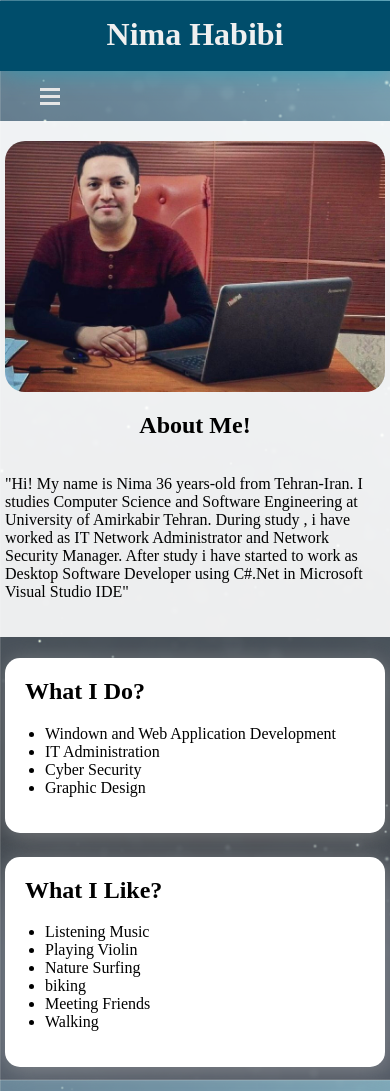
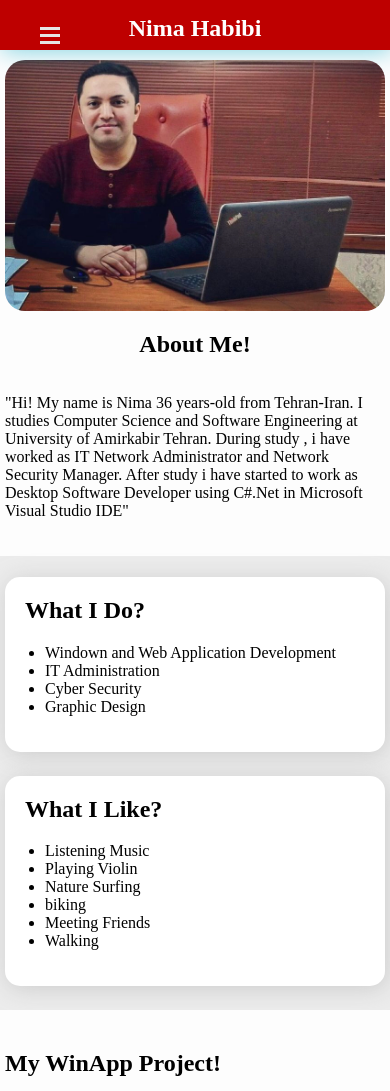
Before and after one commit to NimaHBB/personal-website, a website: page index.html in a window 390 px wide. Shown: the top 1091 px of the page. Drawn offline with Linux system fonts and the light colour scheme.

Commit message:
email and number changed

```diff
--- a/css/style.css
+++ b/css/style.css
@@ -1,11 +1,10 @@
 html {
-  font-size: 16px;
 }
+
 body {
   background-image: url("../images/bg.png");
   max-width: 1000px;
   margin: 0 auto;
-  margin-top: 1px;
 }
 
 header {
@@ -19,6 +18,29 @@ header {
   display: flex;
   height: 50px;
   justify-content: center;
+}
+@media screen and (max-width: 600px) {
+  header {
+    background-color: rgb(190, 0, 0);
+    color: rgb(255, 255, 255);
+    top: 0;
+    padding: 0;
+    margin: 0;
+  }
+  h1 {
+    top: 0;
+    font-size: 1.5rem;
+    padding-top: 0;
+    margin: 0;
+  }
+  body {
+    background: none;
+    background-color: rgb(240, 240, 240);
+  }
+  nav {
+    position: fixed;
+    margin-top: -60px;
+  }
 }
 header h1 {
   margin-top: 15px;
@@ -153,7 +175,7 @@ footer p {
   grid-template-rows: auto;
   margin: auto;
   width: 72.5%;
-  padding: 10px 40px;
+  padding: 1em 3em;
   border-radius: 5px;
   background-color: aliceblue;
 }
--- a/index.html
+++ b/index.html
@@ -92,9 +92,9 @@
     </main>
     <footer>
       <a href="#top" class="goToTop"></a>
-      <p>My Mobile Number: 0157-2374587345</p>
+      <p>My Mobile Number: 0157-39497649</p>
       <p>
-        My E-Mail <a href="mailto:Nima@neuefische.com">Nima@neuefische.com</a>
+        Send me an <a href="mailto:nimahabibi85@outlook.com">E-Mail</a>
       </p>
     </footer>
   </body>
```
Also changed, not shown: 1 other file.
